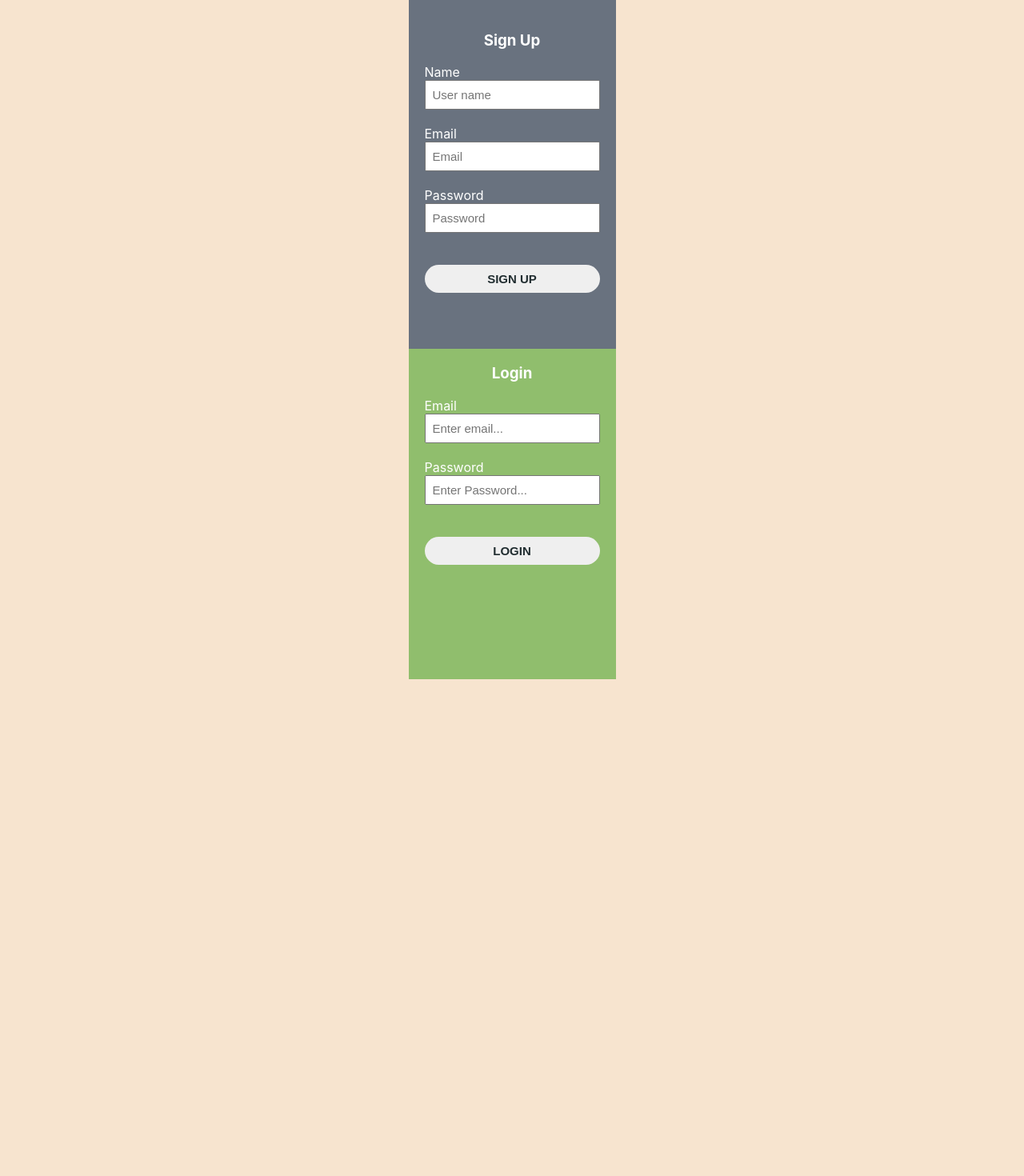
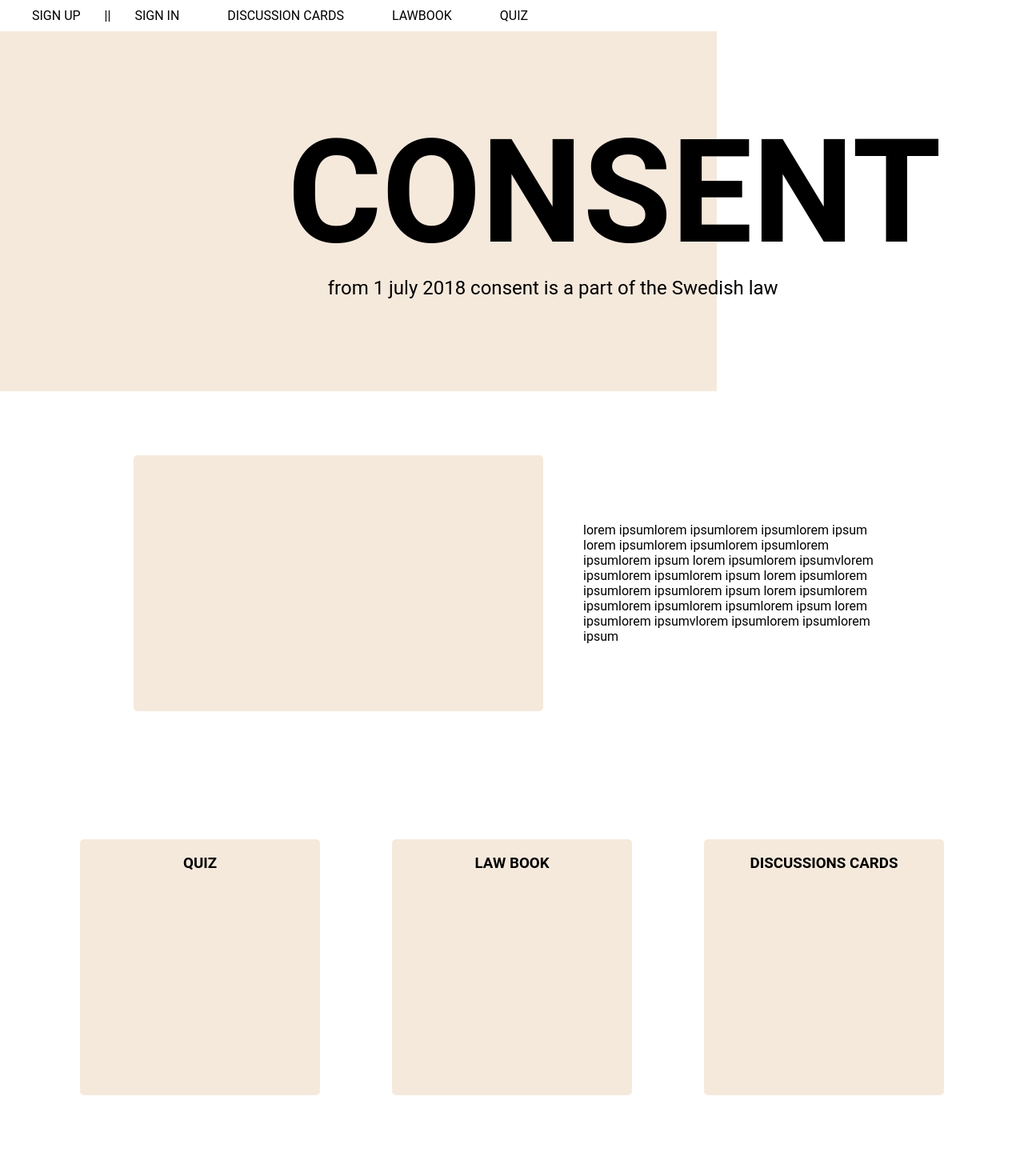
Before and after one commit to mhammarback/final-project, a React (Create React App) app in the folder frontend/: page / in a window 1280 px wide. Shown: the top 1470 px of the page at 80% size. Before the commit the page ends 849 px from the top, so only its background shows below. Built offline with nearby package versions, Linux system fonts and the light colour scheme.

Commit message:
started project, only frontend changes

```diff
--- a/frontend/src/App.js
+++ b/frontend/src/App.js
@@ -3,9 +3,12 @@ import { Provider } from 'react-redux'
 import { configureStore, combineReducers } from '@reduxjs/toolkit'
 import { BrowserRouter, Switch, Route } from 'react-router-dom'
 
+import { user } from './reducers/user'
+import { Footer } from './components/Footer'
+import { Header } from './components/Header'
 import { StartPage } from './pages/StartPage'
-import { Secret } from './pages/Secrets'
-import { user } from './reducers/user'
+import { DiscussionsCards } from './pages/DiscussionsCards'
+
 
 const reducer = combineReducers({ user: user.reducer })
 const store = configureStore({ reducer })
@@ -15,16 +18,18 @@ export const App = () => {
 return (
   <Provider store={store}>
     <BrowserRouter>
-      <div className ='auth-container'>
+      <Header />
       <Switch>
         <Route path='/' exact>
          <StartPage />
+
         </Route>
-          <Route path='/secrets' exact>
-            <Secret />
+        <Route path='/discussion' exact>
+        <DiscussionsCards />
+
         </Route>
       </Switch>
-      </div>
+      <Footer />
     </BrowserRouter>
   </Provider>
   )
--- /dev/null
+++ b/frontend/src/components/Footer.js
@@ -0,0 +1,22 @@
+import React from 'react'
+
+
+
+export const Footer = () => {
+	return (
+    <div className ="container">
+			 <nav>
+				 <p>link</p>
+				 <p>link</p>
+				 <p>link</p>
+				 <p>link</p>
+      </nav>
+			  <div className="end-text">
+          <p>This is a project made during This is my final project for the Technigo Bootcamp.
+						I wanted to build a webpage in a topic i care about.
+						One way to reduce sexual assaults is to teach young adults about consent.
+					  And that is the purpose of this website. ....</p>
+			  </div>
+    </div>
+	)
+}
--- /dev/null
+++ b/frontend/src/components/Header.js
@@ -0,0 +1,40 @@
+
+import React from 'react'
+import { NavLink } from 'react-router-dom'
+
+export const Header = () => {
+	return (
+    <header>
+      <section className ="navbar">
+        <div>
+        <NavLink to ="/" className="nav-links">
+          SIGN UP
+          </NavLink>
+          ||
+          <NavLink to="/about" exact className="nav-links">
+          SIGN IN
+          </NavLink>
+        </div>
+        <div className ="links-right">
+          <NavLink to ="/" className="nav-links">
+          DISCUSSION CARDS
+          </NavLink>
+          <NavLink to="/discussion" exact className="nav-links">
+          LAWBOOK
+          </NavLink>
+          <NavLink to="/contact" exact className="nav-links">
+          QUIZ
+          </NavLink>
+        </div>
+
+      </section>
+
+			<div className="header-color-container">
+				<h1>CONSENT</h1>
+        <p>from 1 july 2018 consent is a part of the Swedish law</p>
+			</div>
+
+
+    </header>
+	)
+}
--- /dev/null
+++ b/frontend/src/components/Nav.js
@@ -0,0 +1 @@
+import React from 'react'
--- a/frontend/src/index.css
+++ b/frontend/src/index.css
@@ -1,11 +1,8 @@
 body {
   margin: 0;
-  font-family: -apple-system, BlinkMacSystemFont, "Segoe UI", "Roboto", "Oxygen",
-    "Ubuntu", "Cantarell", "Fira Sans", "Droid Sans", "Helvetica Neue",
-    sans-serif;
+  font-family: Roboto ;
   -webkit-font-smoothing: antialiased;
   -moz-osx-font-smoothing: grayscale;
-  background-color:rgb(247, 228, 207);
 }
 
 code {
@@ -13,74 +10,244 @@ code {
     monospace;
 }
 
-.auth-container {
+a {
+  color: #000;
+  text-decoration: none;
+}
+
+h2, h3 {
+  text-align: center;
+}
+
+
+
+/* Header */
+.container-cards {
   display: flex;
   flex-direction: column;
-  justify-content: center;
   align-items: center;
-  width: 100%;
-  flex-grow: 1;
+  padding: 80px 10px;
 }
 
-.form-style {
+.header-color-container {
+  background-color: #F5E9DC;
+  width:70%;
+  height: 450px;
+  text-align: center;
+}
+
+.header-color-container h1 {
+  position: absolute;
+  top: 30%;
+  left: 50%;
+  transform: translate(-50%, -50%);
+  font-size: 14px;
+  color: #000;
+  margin:0px;
+  font-size: 70px;
+}
+
+.header-color-container p {
+  display: none;
+  position: absolute;
+  top: 40%;
+  left: 5%;
+  transform: translate(-50%, -50%);
+  font-size: 14px;
+  color: #000;
+  margin:0px;
+  font-size: 12px;
+}
+
+
+.navbar {
+  display: flex;
+  margin:10px;
+}
+
+.links-right {
+  justify-content: right;
+}
+
+
+.start-text {
   display: flex;
   flex-direction: column;
-  justify-content: center;
   align-items: center;
-  padding: 20px 20px 50px 20px;
-  color: white;
+  text-align: center;
+  margin-top: 40px;
 }
 
-.form-style input, button{
-  margin: 0 0 20px 0;
-  font-size: 15px;
+.header-text-container {
+  display: flex;
+  flex-direction: column;
 }
 
-.form-style input {
-  padding: 8px
+.nav-links {
+  padding: 20px;
+  margin: 10px;
+}
+/*Start page */
+
+.facts-container {
+  display: flex;
+  flex-direction: column;
+  align-items: center;
+  margin: 40px 0px 60px 0px;
 }
 
-.input-button {
-  color: #222e31;
-  font-size: 15px;
-  font-weight: 600;
-  border: #fff;
-  border-radius: 40px;
-  text-transform: uppercase;
-  text-decoration: none;
-  padding: 9px;
-  display: inline-block;
-  cursor: pointer;
-  margin-top: 20px;
+.wide-container {
+  display: flex;
+  flex-direction: column;
+  align-items: center;
+  margin: 100px 0px 100px 0px;
 }
 
-.login-form {
-  background-color:rgba(144,190,109, 1);
-  height: 50%;
-  padding: 0px 20px 123px 20px;
+
+
+/*Discussion page */
+
+.disc-cards {
+  display: flex;
+  flex-direction: column;
+  flex-wrap: wrap;
+  align-items: center;
 }
 
-.signup-form {
-  background-color: #69727F;
-  height:50%
+.button-container {
+  display: flex;
+  justify-content: center;
+  margin-bottom: 50px;
 }
 
-.content-container {
+
+
+/* Footer */
+.container {
   display: flex;
-  flex-wrap: wrap;
   flex-direction: column;
-  justify-items: center;
-  width: auto;
+  padding: 80px 10px;
+  background-color: #F5E9DC;
 }
 
-.secret-container {
-  background-color:rgba(144,190,109, 1);
-  margin: 0 0 20px 0;
-  font-size: 15px;
+nav {
   display: flex;
+  flex-direction: row;
+  justify-content: space-around;
+}
+
+
+
+.end-text {
+  display: flex;
+  justify-content: flex-end;
+}
+
+@media (min-width: 700px) and (max-width: 1024px) {
+
+.header-color-container h1 {
+  left: 60%;
+  font-size: 130px;
+}
+
+.header-color-container p {
+  display: flex;
+  position: absolute;
+  top: 45%;
+  left: 48%;
+  transform: translate(-50%, -50%);
+  font-size: 14px;
+  color: #000;
+  margin:0px;
+  font-size: 16px;
+}
+
+
+.end-text p {
+  width: 20%;
+  margin: 40px 50px 0px 0px;
+  }
+
+.container-cards {
+  flex-direction: row;
+  flex-wrap: wrap;
+  justify-content: space-evenly;
+}
+
+.start-text {
+  flex-direction: row;
   justify-content: center;
+}
+
+.start-text p {
+  width: 30%;
+  margin-left: 50px;
+  text-align: left;
+}
+
+.start-style {
+  display: flex;
   flex-direction: column;
-  align-items: center;
-  padding: 100px;
-  width: auto
 }
+
+.disc-cards {
+  flex-direction: row;
+  justify-content: space-evenly;
+  margin: 100px 0px 50px 0px;
+}
+
+}
+
+@media (min-width: 1024px) {
+.header-color-container h1 {
+  left: 60%;
+  font-size: 180px;
+}
+
+.header-color-container p {
+  display: flex;
+  position: absolute;
+  top: 45%;
+  left: 54%;
+  font-size: 26px;
+  position: absolute;
+  transform: translate(-50%, -50%);
+  font-size: 24px;
+  color: #000;
+  margin:0px;
+}
+
+
+.end-text p {
+  width: 20%;
+  margin: 40px 50px 0px 0px;
+}
+
+.container-cards {
+  flex-direction: row;
+  flex-wrap: wrap;
+  justify-content: space-evenly;
+}
+
+.start-text {
+  flex-direction: row;
+  justify-content: center;
+}
+
+.start-text p {
+  width: 30%;
+  margin-left: 50px;
+  text-align: left;
+}
+
+.start-style {
+  display: flex;
+  flex-direction: column;
+}
+
+.disc-cards {
+  flex-direction: row;
+  justify-content: space-evenly;
+  margin: 130px 0px 50px 0px;
+}
+}
--- /dev/null
+++ b/frontend/src/lib/Button.js
@@ -0,0 +1,20 @@
+import styled from 'styled-components/macro'
+
+export const Button = styled.button`
+background-color: #fff;
+color:#000;
+border: none;
+border-radius: 5px;
+padding: 15px 60px;
+text-align: center;
+text-decoration: none;
+font-size: 16px;
+box-shadow: 1px 2px 2px 1px #888888;
+
+&:hover {
+	background: #3d99f5;
+	color: #fff;
+	cursor: pointer;
+	transition-duration: 0.3s;
+}
+`
--- /dev/null
+++ b/frontend/src/lib/Cards.js
@@ -0,0 +1,54 @@
+import styled from 'styled-components/macro'
+
+export const SmallCard = styled.div`
+  width: 300px;
+  height: 320px;
+  margin: 40px 0 40px 0;
+  background-color: #F5E9DC;
+  border-radius: 5px;
+`
+
+export const MediumCard = styled.div`
+  width: 300px;
+  height: 320px;
+  margin: 40px 0 40px 0;
+  background-color: #F5E9DC;
+  border-radius: 5px;
+
+  @media (min-width: 700px) {
+    width: 480px;
+    padding: 0 16px;
+
+  }
+`
+
+export const LargeCard = styled.div`
+  width: 300px;
+  height: 720px;
+  margin: 40px 0 40px 0;
+  background-color: #F5E9DC;
+  border-radius: 5px;
+
+  @media (min-width: 700px) {
+    width: 600px;
+    padding: 0 16px;
+
+  }
+`
+
+export const WideCard = styled.div`
+  width: 300px;
+  height: 420px;
+  margin: 40px 0 40px 0;
+  background-color: #F5E9DC;
+  border-radius: 5px;
+
+@media (min-width: 700px) and (max-width: 1024px) {
+  width: 600px;
+  padding: 0 16px;
+}
+
+@media (min-width: 1025px) {
+  width: 1000px;
+}
+`
--- /dev/null
+++ b/frontend/src/pages/DiscussionsCards.js
@@ -0,0 +1,24 @@
+import React from 'react'
+
+import { SmallCard } from '../lib/Cards'
+import { Button } from 'lib/Button'
+
+export const DiscussionsCards = () => {
+return (
+	<>
+	  <div className ="disc-cards">
+		  <SmallCard> </SmallCard>
+		  <SmallCard> </SmallCard>
+		  <SmallCard> </SmallCard>
+		  <SmallCard> </SmallCard>
+		  <SmallCard> </SmallCard>
+		  <SmallCard> </SmallCard>
+		  <SmallCard> </SmallCard>
+		  <SmallCard> </SmallCard>
+	  </div>
+		<div className ="button-container">
+		<Button> MORE CARDS </Button>
+		</div>
+  </>
+  )
+}
--- a/frontend/src/pages/StartPage.js
+++ b/frontend/src/pages/StartPage.js
@@ -1,16 +1,44 @@
 import React from 'react'
-import { SignUp } from '../components/SignUp'
-import { LoginForm } from '../components/LoginForm'
+
+import { LargeCard, MediumCard, SmallCard, WideCard } from '../lib/Cards'
 
 export const StartPage = () => {
   return (
-    <section>
-      <div>
-        <SignUp />
-      </div>
-      <div>
-        <LoginForm />
-      </div>
-    </section>
+    <>
+    <div className ="start-text">
+     <MediumCard />
+     <p> lorem ipsumlorem ipsumlorem ipsumlorem ipsum
+     lorem ipsumlorem ipsumlorem ipsumlorem ipsumlorem ipsum
+     lorem ipsumlorem ipsumvlorem ipsumlorem ipsumlorem ipsum
+     lorem ipsumlorem ipsumlorem ipsumlorem ipsum
+     lorem ipsumlorem ipsumlorem ipsumlorem ipsumlorem ipsum
+     lorem ipsumlorem ipsumvlorem ipsumlorem ipsumlorem ipsum  </p>
+
+     </div>
+
+    <div className ="container-cards">
+      <SmallCard>
+      <h3>QUIZ</h3>
+      </SmallCard>
+      <SmallCard>
+      <h3>LAW BOOK</h3>
+      </SmallCard>
+      <SmallCard>
+      <h3>DISCUSSIONS CARDS</h3>
+      </SmallCard>
+
+
+    </div>
+
+    <div className="facts-container">
+      <h2>FAST FACTS</h2>
+    <LargeCard />
+    </div>
+
+    <div className ="wide-container">
+      <WideCard />
+    </div>
+
+    </>
   )
 }
```
Also changed, not shown: frontend/src/lib/Container.js (added, +7 -0 lines), frontend/src/pages/Secrets.js (deleted, +0 -57 lines). Lines whose indentation alone changed are shown as unchanged.
